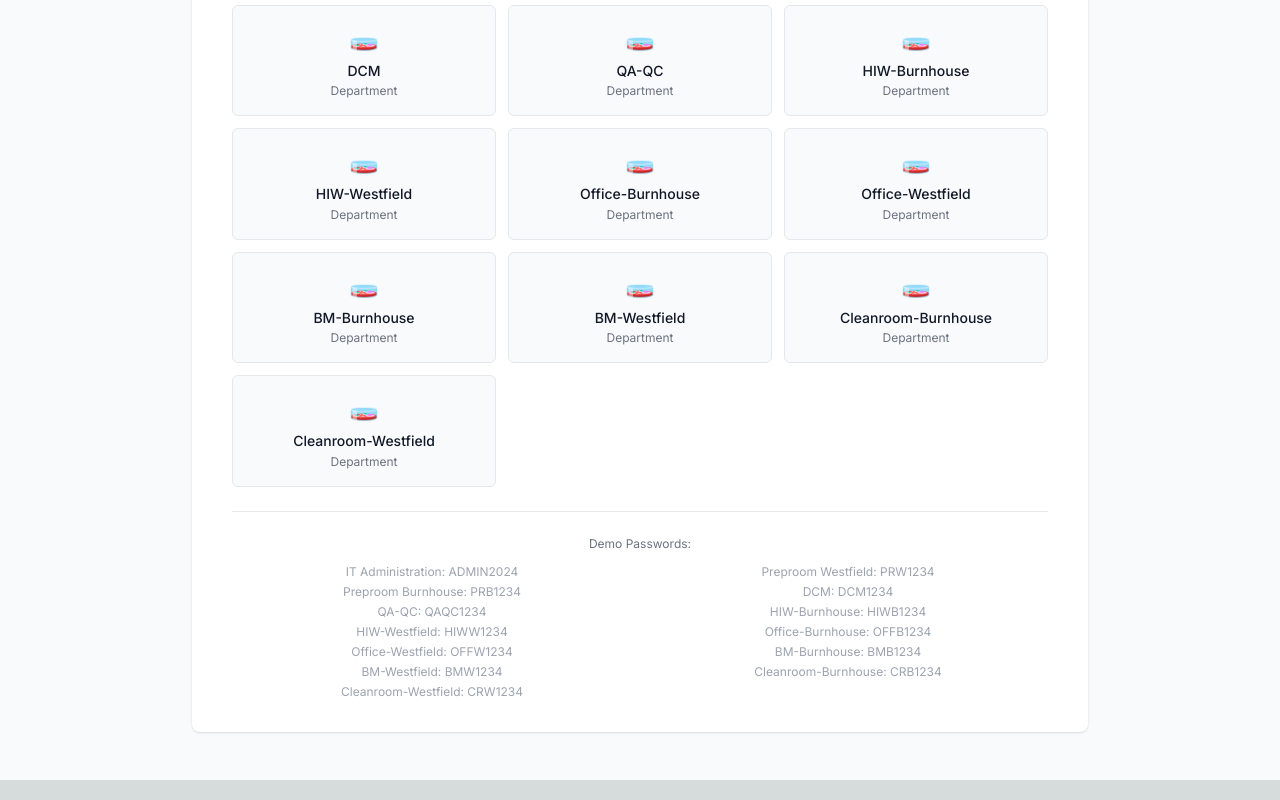
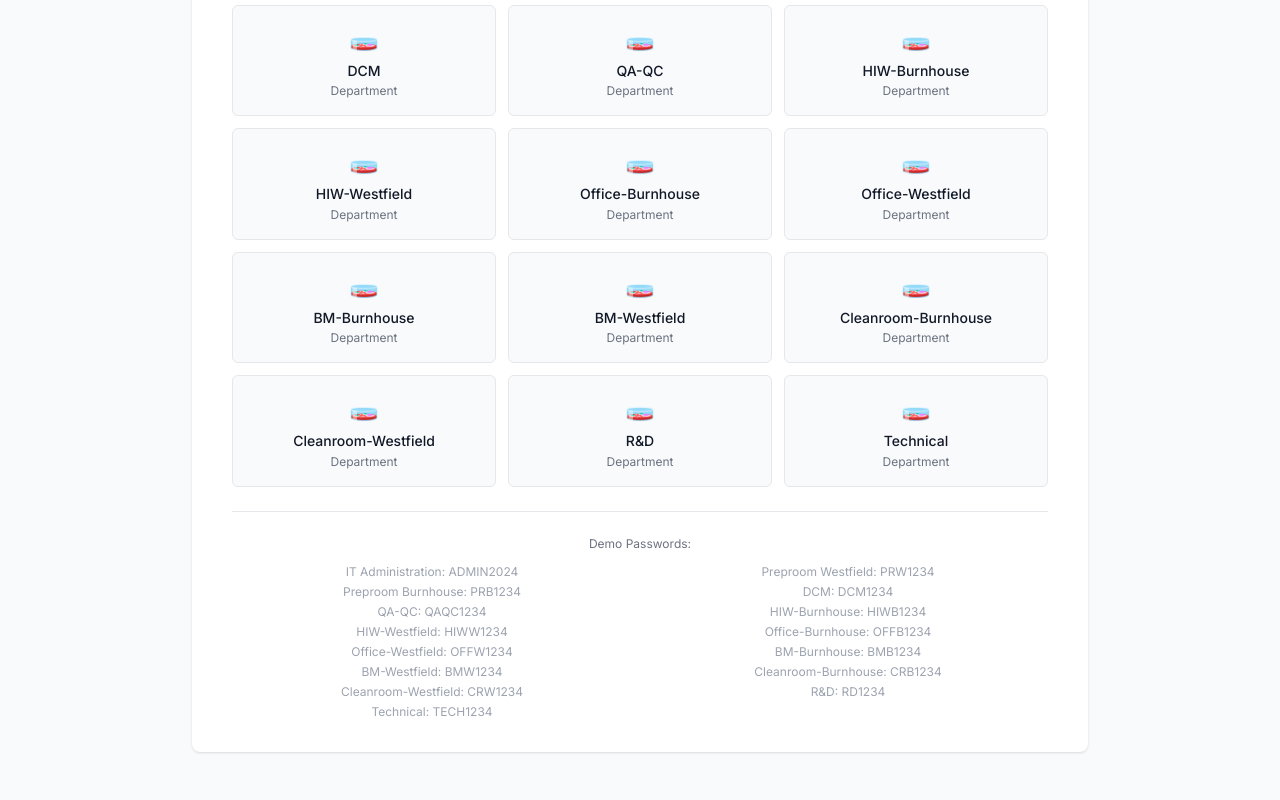
Before and after one commit to WullieT22/Ticket_System, a Next.js app: page /dashboard in a window 1280 px wide. Shown: the part 371-1171 px from the top of the page. Built offline with nearby package versions, Linux system fonts and the light colour scheme.

Commit message:
adding_departments

```diff
--- a/src/components/CreateTicketModal.tsx
+++ b/src/components/CreateTicketModal.tsx
@@ -171,6 +171,24 @@ export default function CreateTicketModal({ isOpen, onClose, onTicketCreated }:
         'Equipment Cleaning',
         'Air Quality',
         'Safety Procedures',
+        'Documentation',
+        'Other'
+      ],
+      'R&D': [
+        'Research Projects',
+        'Laboratory Equipment',
+        'Data Analysis',
+        'Documentation',
+        'Safety Protocols',
+        'Testing Procedures',
+        'Other'
+      ],
+      'Technical': [
+        'Technical Support',
+        'Hardware Issues',
+        'Software Problems',
+        'Network Connectivity',
+        'System Maintenance',
         'Documentation',
         'Other'
       ]
--- a/src/components/LoginForm.tsx
+++ b/src/components/LoginForm.tsx
@@ -157,6 +157,8 @@ export default function LoginForm({ onLoginSuccess }: LoginFormProps) {
                 <div>BM-Westfield: BMW1234</div>
                 <div>Cleanroom-Burnhouse: CRB1234</div>
                 <div>Cleanroom-Westfield: CRW1234</div>
+                <div>R&D: RD1234</div>
+                <div>Technical: TECH1234</div>
               </div>
             </div>
           </div>
--- a/src/lib/auth.ts
+++ b/src/lib/auth.ts
@@ -113,6 +113,22 @@ const mockUsers: AuthUser[] = [
     role: 'operator',
     department: 'Cleanroom-Westfield',
     avatar: '🧫'
+  },
+  {
+    id: 'rd',
+    email: 'rd@company.com',
+    name: 'R&D',
+    role: 'operator',
+    department: 'R&D',
+    avatar: '🧫'
+  },
+  {
+    id: 'technical',
+    email: 'technical@company.com',
+    name: 'Technical',
+    role: 'operator',
+    department: 'Technical',
+    avatar: '🧫'
   }
 ]
 
@@ -130,7 +146,9 @@ const departmentCredentials: Record<string, string> = {
   'BM-Burnhouse': 'BMB1234',
   'BM-Westfield': 'BMW1234',
   'Cleanroom-Burnhouse': 'CRB1234',
-  'Cleanroom-Westfield': 'CRW1234'
+  'Cleanroom-Westfield': 'CRW1234',
+  'R&D': 'RD1234',
+  'Technical': 'TECH1234'
 }
 
 class AuthService {
```
Also changed, not shown: 1 other file (tests, documents, lock files or other folders).
